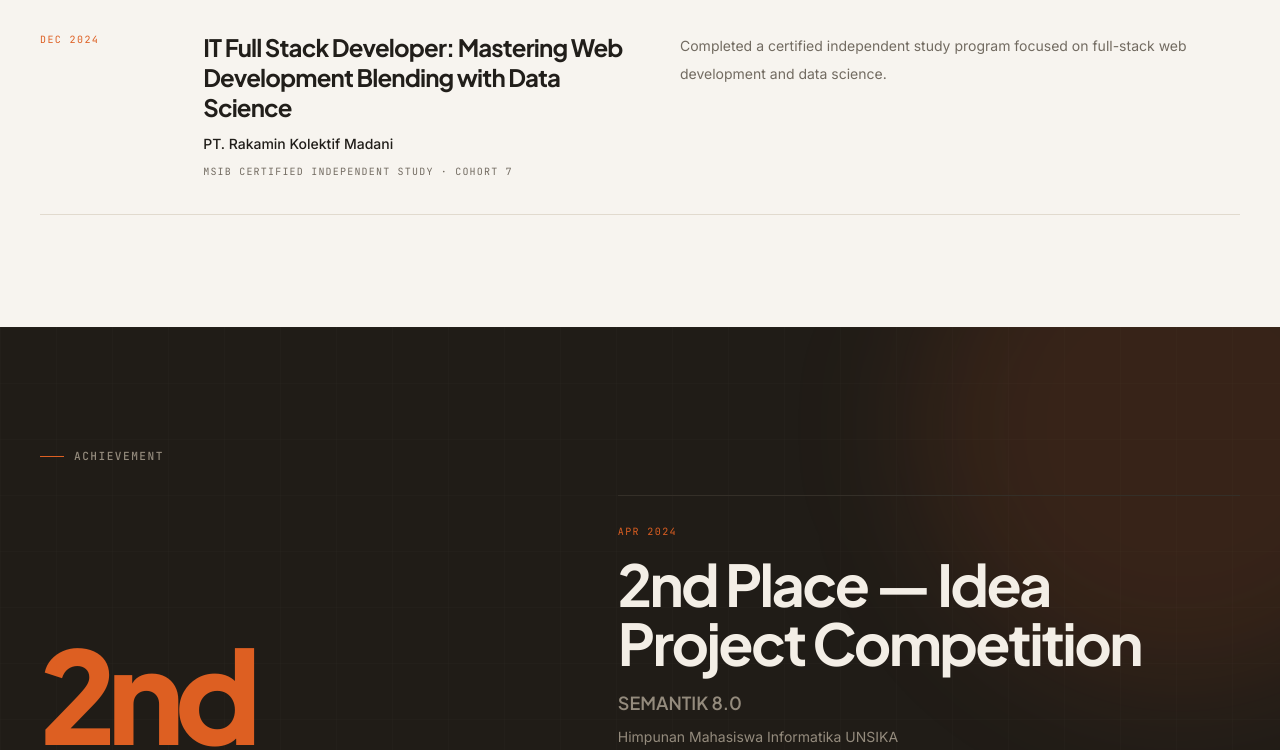
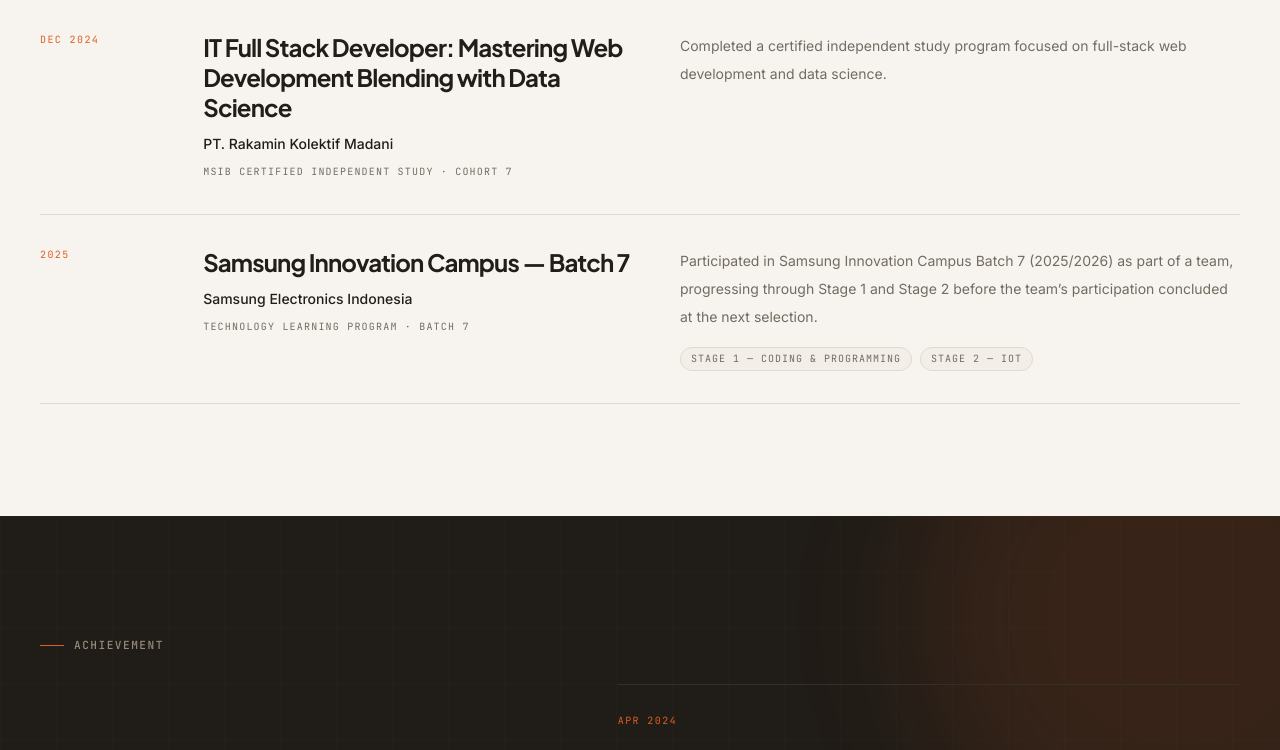
Before and after one commit to sceptzrion/portfolio, a Next.js app: page /about in a window 1280 px wide. Shown: the part 2497-3247 px from the top of the page. Built offline with nearby package versions, Linux system fonts and the light colour scheme.

Commit message:
feat: add certificate and stage handling to About sections with ExternalArrowIcon component

```diff
--- a/src/components/sections/about/about-achievement.tsx
+++ b/src/components/sections/about/about-achievement.tsx
@@ -1,4 +1,22 @@
 import { profile } from "@/data/profile";
+
+function ExternalArrowIcon() {
+  return (
+    <svg
+      viewBox="0 0 24 24"
+      aria-hidden="true"
+      className="size-3.5 transition-transform duration-300 group-hover:-translate-y-0.5 group-hover:translate-x-0.5"
+      fill="none"
+      stroke="currentColor"
+      strokeWidth="1.8"
+      strokeLinecap="round"
+      strokeLinejoin="round"
+    >
+      <path d="M7 17 17 7" />
+      <path d="M7 7h10v10" />
+    </svg>
+  );
+}
 
 export default function AboutAchievement() {
   const achievement =
@@ -65,6 +83,27 @@ export default function AboutAchievement() {
             <p className="mt-7 max-w-xl text-[15px] leading-7 text-feature-muted">
               {achievement.description}
             </p>
+
+            {achievement.certificates.length >
+              0 && (
+              <div className="mt-6 flex flex-wrap gap-x-5 gap-y-3">
+                {achievement.certificates.map(
+                  (certificate) => (
+                    <a
+                      key={certificate.href}
+                      href={certificate.href}
+                      target="_blank"
+                      rel="noopener noreferrer"
+                      className="group inline-flex items-center gap-1.5 text-sm font-semibold text-feature-foreground transition-colors duration-300 hover:text-primary"
+                    >
+                      {certificate.label}
+
+                      <ExternalArrowIcon />
+                    </a>
+                  ),
+                )}
+              </div>
+            )}
           </div>
         </div>
       </div>
--- a/src/components/sections/about/about-learning.tsx
+++ b/src/components/sections/about/about-learning.tsx
@@ -1,4 +1,22 @@
 import { profile } from "@/data/profile";
+
+function ExternalArrowIcon() {
+  return (
+    <svg
+      viewBox="0 0 24 24"
+      aria-hidden="true"
+      className="size-3.5 transition-transform duration-300 group-hover:-translate-y-0.5 group-hover:translate-x-0.5"
+      fill="none"
+      stroke="currentColor"
+      strokeWidth="1.8"
+      strokeLinecap="round"
+      strokeLinejoin="round"
+    >
+      <path d="M7 17 17 7" />
+      <path d="M7 7h10v10" />
+    </svg>
+  );
+}
 
 export default function AboutLearning() {
   return (
@@ -64,9 +82,52 @@ export default function AboutLearning() {
                   </p>
                 </div>
 
-                <p className="max-w-xl text-sm leading-7 text-muted-foreground">
-                  {item.description}
-                </p>
+                <div>
+                  <p className="max-w-xl text-sm leading-7 text-muted-foreground">
+                    {item.description}
+                  </p>
+
+                  {item.stages.length > 0 && (
+                    <ul className="mt-4 flex flex-wrap gap-2">
+                      {item.stages.map(
+                        (stage) => (
+                          <li
+                            key={stage}
+                            className="rounded-full border border-border bg-secondary/50 px-2.5 py-1.5 font-mono text-[10px] uppercase leading-none tracking-widest text-muted-foreground"
+                          >
+                            {stage}
+                          </li>
+                        ),
+                      )}
+                    </ul>
+                  )}
+
+                  {item.certificates.length > 0 && (
+                    <div className="mt-5 flex flex-wrap gap-x-5 gap-y-3">
+                      {item.certificates.map(
+                        (certificate) => (
+                          <a
+                            key={
+                              certificate.href
+                            }
+                            href={
+                              certificate.href
+                            }
+                            target="_blank"
+                            rel="noopener noreferrer"
+                            className="group inline-flex items-center gap-1.5 text-sm font-semibold text-foreground transition-colors duration-300 hover:text-primary"
+                          >
+                            {
+                              certificate.label
+                            }
+
+                            <ExternalArrowIcon />
+                          </a>
+                        ),
+                      )}
+                    </div>
+                  )}
+                </div>
               </article>
             ),
           )}
--- a/src/data/profile.ts
+++ b/src/data/profile.ts
@@ -1,3 +1,8 @@
+type CertificateLink = {
+  label: string;
+  href: string;
+};
+
 export const profile = {
   introduction:
     "I’m a fresh Informatics graduate with hands-on experience building responsive interfaces and web applications through internships, academic projects, and collaborative development.",
@@ -51,6 +56,23 @@ export const profile = {
       type: "MSIB Certified Independent Study · Cohort 7",
       description:
         "Completed a certified independent study program focused on full-stack web development and data science.",
+      stages: [],
+      certificates: [] as CertificateLink[],
+    },
+    {
+      title:
+        "Samsung Innovation Campus — Batch 7",
+      provider:
+        "Samsung Electronics Indonesia",
+      period: "2025",
+      type: "Technology Learning Program · Batch 7",
+      description:
+        "Participated in Samsung Innovation Campus Batch 7 (2025/2026) as part of a team, progressing through Stage 1 and Stage 2 before the team’s participation concluded at the next selection.",
+      stages: [
+        "Stage 1 — Coding & Programming",
+        "Stage 2 — IoT",
+      ],
+      certificates: [] as CertificateLink[],
     },
   ],
 
@@ -64,6 +86,7 @@ export const profile = {
       period: "Apr 2024",
       description:
         "Awarded 2nd place for an innovative information technology project concept.",
+      certificates: [] as CertificateLink[],
     },
   ],
 
```
